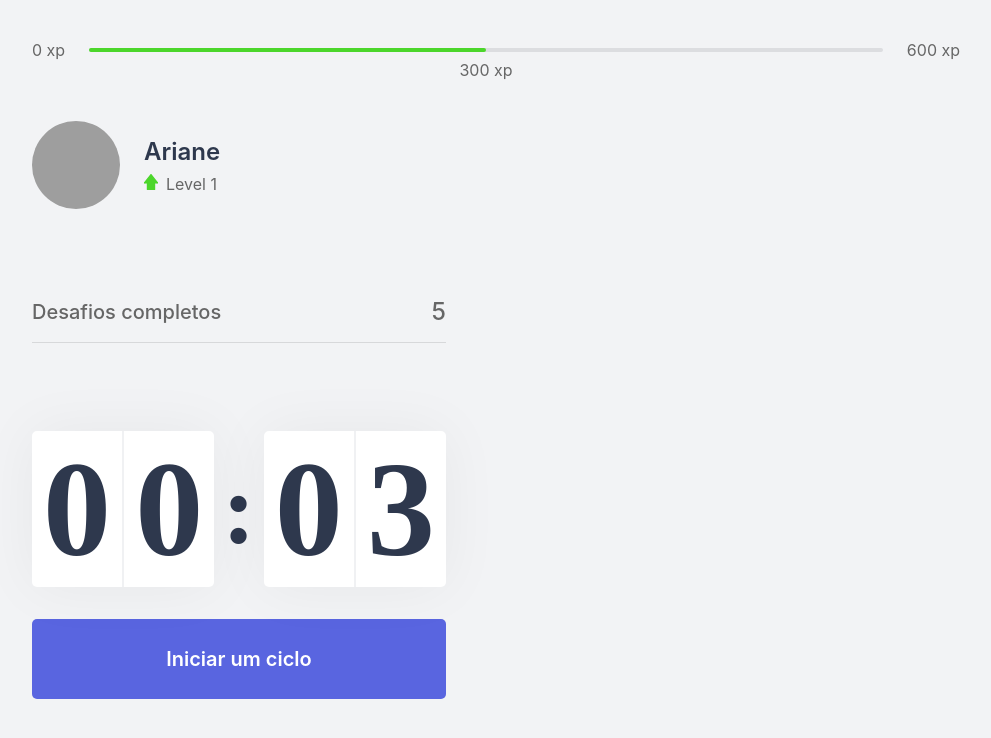
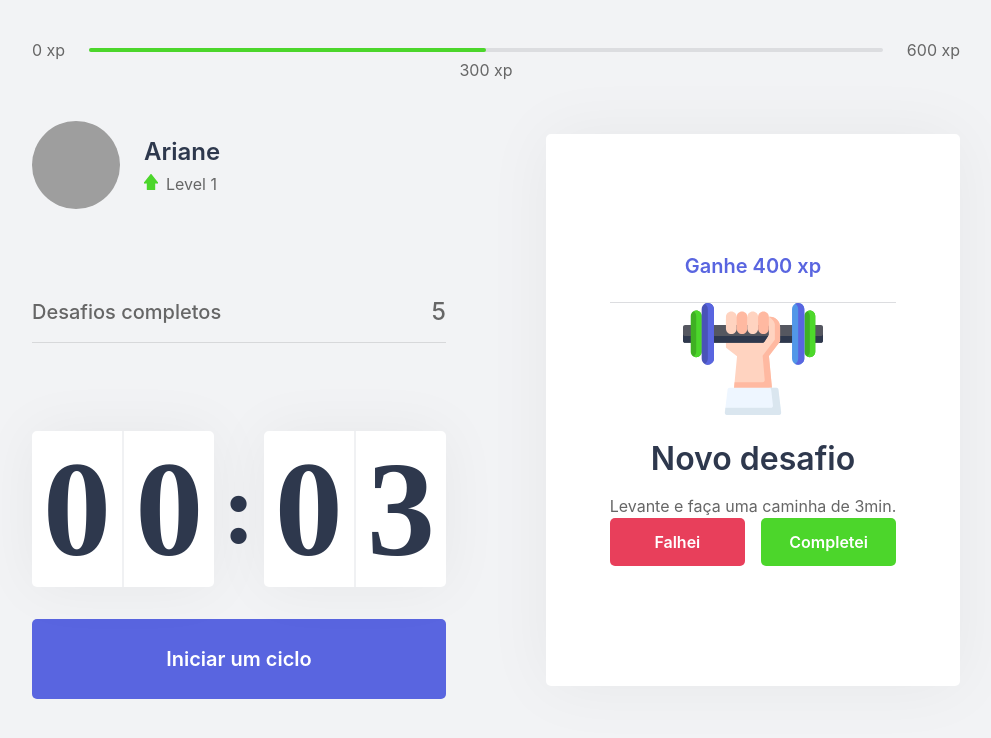
Before and after one commit to arianeborges/app-moveit, a Next.js app: page / in a window 1280 px wide. Shown: the top 738 px of the page, without its empty margins (144-1135 px from the left). Built offline with nearby package versions, Linux system fonts and the light colour scheme; grey boxes are pictures that could not be loaded.

Commit message:
Component Challenge Box

```diff
--- /dev/null
+++ b/src/components/ChallengeBox.tsx
@@ -0,0 +1,34 @@
+import styles from "../styles/components/ChallengeBox.module.css";
+
+export function ChallengeBox() {
+  const hasActiveChallenge = true;
+
+  return (
+    <div className={styles.challengeBoxContainer}>
+      {hasActiveChallenge ? (
+        <div className={styles.challengeActive}>
+          <header>Ganhe 400 xp</header>
+
+          <main>
+            <img src="icons/body.svg" alt="" />
+            <strong>Novo desafio</strong>
+            <p>Levante e faça uma caminha de 3min.</p>
+          </main>
+
+          <footer>
+            <button type="button" className={styles.challengeFailButton}>Falhei</button>
+            <button type="button" className={styles.challengeSucceededButton}>Completei</button>
+          </footer>
+        </div>
+      ) : (
+        <div className={styles.challengeNotActive}>
+          <strong>Finalize um ciclo para receber um desafio</strong>
+          <p>
+            <img src="icons/level-up.svg" alt="Level up" />
+            Avance de level completando desafios.
+          </p>
+        </div>
+      )}
+    </div>
+  );
+}
--- a/src/pages/index.tsx
+++ b/src/pages/index.tsx
@@ -1,11 +1,12 @@
 import React from "react";
-import Head from 'next/head';
+import Head from "next/head";
 import { CompletedChallenges } from "../components/CompletedChallenges";
+import { ChallengeBox } from "../components/ChallengeBox";
 import { Countdown } from "../components/Countdown";
 import { ExperienceBar } from "../components/ExperienceBar";
 import { Profile } from "../components/Profile";
 
-import styles from '../styles/pages/Home.module.css';
+import styles from "../styles/pages/Home.module.css";
 
 export default function Home() {
   return (
@@ -13,6 +14,7 @@
       <Head>
         <title>Início | move.it</title>
       </Head>
+
       <ExperienceBar />
 
       <section>
@@ -22,7 +24,7 @@
           <Countdown />
         </div>
         <div>
-
+          <ChallengeBox />
         </div>
       </section>
     </div>
--- /dev/null
+++ b/src/styles/components/ChallengeBox.module.css
@@ -0,0 +1,111 @@
+.challengeBoxContainer {
+  height: 100%;
+
+  background: var(--white);
+  border-radius: 5px;
+  box-shadow: 0 0 68px rgba(0, 0, 0, 0.05);
+  padding: 7.5rem 2rem;
+
+  display: flex;
+  flex-direction: column;
+  align-items: center;
+  justify-content: center;
+
+  text-align: center;
+}
+
+.challengeNotActive {
+  display: flex;
+  flex-direction: column;
+  align-items: center;
+}
+
+.challengeNotActive strong {
+  font-size: 1.5rem;
+  font-weight: 500;
+  line-height: 1.4;
+}
+
+.challengeNotActive p {
+  display: flex;
+  flex-direction: column;
+  align-items: center;
+
+  max-width: 70%;
+  line-height: 1.4;
+  margin-top: 3rem;
+}
+
+.challengeNotActive p img {
+  margin-bottom: 1rem;
+}
+
+.challengeActive {
+  height: 100%;
+
+  display: flex;
+  flex-direction: column;
+}
+
+.challengeActive header {
+  color: var(--blue);
+  font-weight: 600;
+  font-size: 1.25rem;
+  padding: 0 2rem 1.5rem;
+  border-bottom: 1px solid var(--gray-line);
+}
+
+.challengeActive main {
+  flex: 1;
+  display: flex;
+  flex-direction: column;
+  align-items: center;
+  justify-content: center;
+}
+
+.challengeActive main strong {
+  font-size: 2rem;
+  font-weight: 600;
+  color: var(--title);
+  margin: 1.5rem 0 1rem;
+}
+
+.challengeActive main p {
+  line-height: 1.5;
+}
+
+.challengeActive footer {
+  display: grid;
+  grid-template-columns: 1fr 1fr;
+  gap: 1rem;
+}
+
+.challengeActive footer button {
+  height: 3rem;
+
+  display: flex;
+  align-items: center;
+  justify-content: center;
+
+  border: 0;
+  border-radius: 5px;
+
+  color: var(--white);
+
+  font-size: 1rem;
+  font-weight: 600;
+
+  transition: filter 0.2s;
+}
+
+.challengeActive footer button.challengeFailButton {
+  background: var(--red);
+}
+
+.challengeActive footer button.challengeSucceededButton {
+  background: var(--green);
+}
+
+.challengeActive footer button:hover {
+  filter: brightness(0.9);
+}
```
